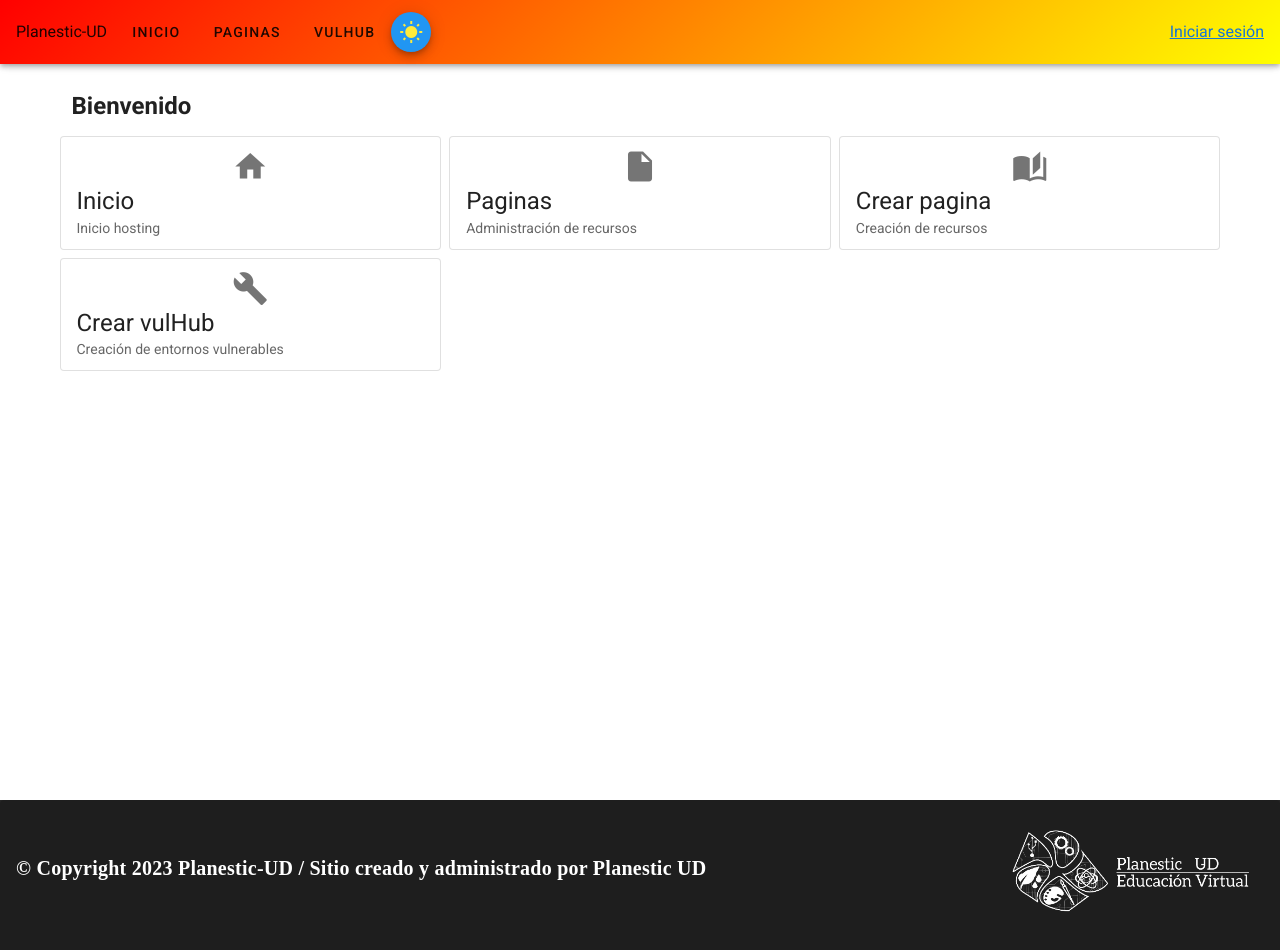
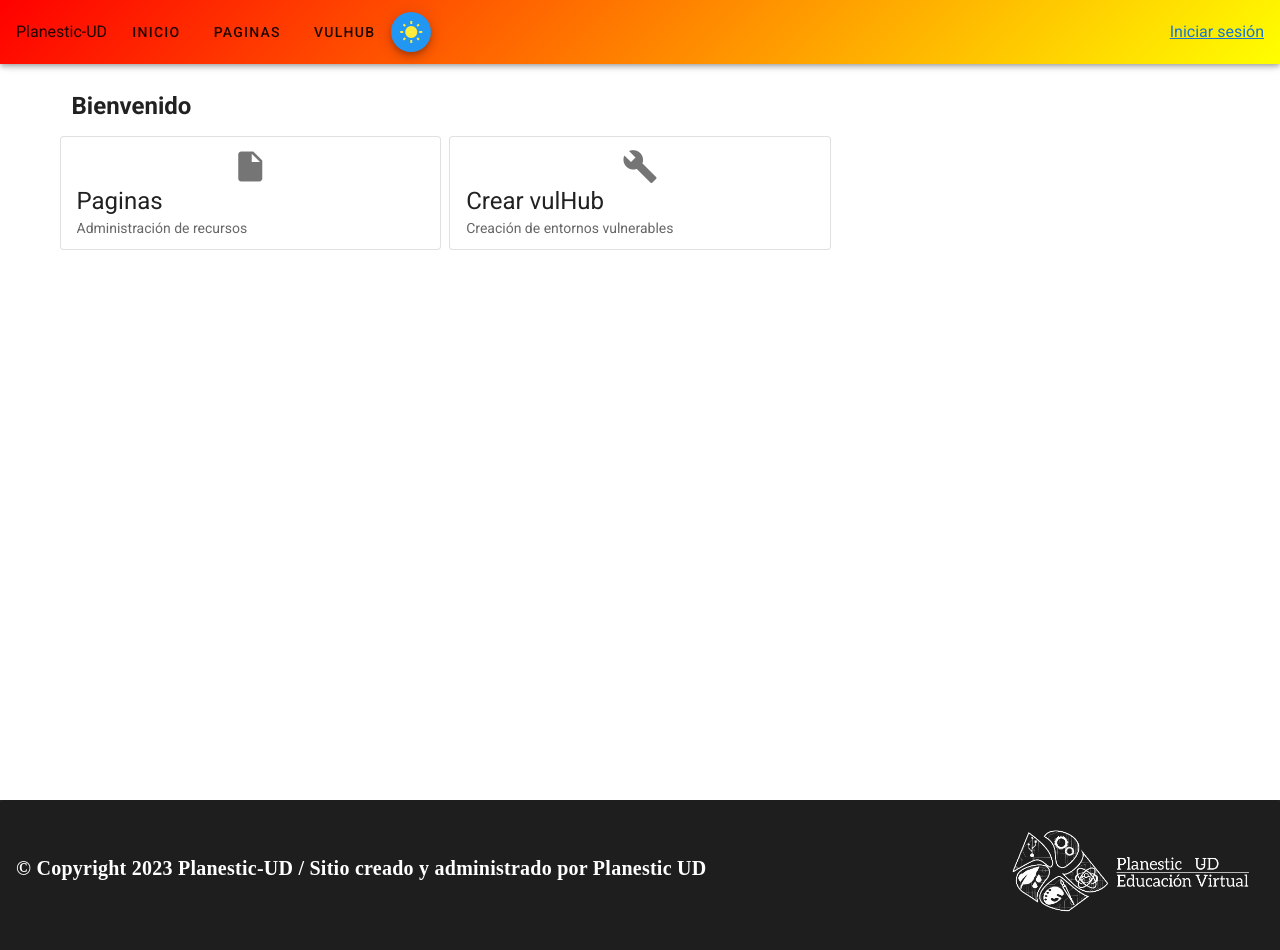
Before and after one commit to planesticud/ud-hosting-client, a Vue app: page / in a window 1280 px wide. Shown: the top 950 px of the page. Built offline with nearby package versions, Linux system fonts and the light colour scheme; sample sign-in values are in the browser's storage; what vue-form-generator would draw is missing.

Commit message:
add create vulhub cloud

```diff
--- a/src/components/Home.vue
+++ b/src/components/Home.vue
@@ -72,22 +72,10 @@ export default {
 
       this.buttons = [
         {
-          text: "Inicio",
-          route: "/home",
-          description: "Inicio hosting",
-          icon: "mdi-home",
-        },
-        {
           text: "Paginas",
           route: "/pages",
           description: "Administración de recursos",
           icon: "mdi-file",
-        },
-        {
-          text: "Crear pagina",
-          route: "/pages/add",
-          description: "Creación de recursos",
-          icon: "mdi-book-open-page-variant",
         },
         {
           text: "Crear vulHub",
--- a/src/components/vulhub/AddVulHub.vue
+++ b/src/components/vulhub/AddVulHub.vue
@@ -31,7 +31,7 @@
           <h2>Nuevo entorno vulnerable</h2>
         </v-card-title>
         <v-card-text>
-          <v-select v-model="model.env" :items="buttons" item-text="text" item-value="value" label="entorno" ></v-select>
+          <v-select v-model="model.env" :items="buttons" item-text="text" item-value="value" label="entorno"></v-select>
 
           <v-select v-model="model.type" :items="types" :rules="[v => !!v || 'debe escoger un entorno']" label="Entorno"
             required></v-select>
@@ -44,9 +44,18 @@
             <p></p>
             &nbsp; &nbsp;
             <v-card v-if="result.state" flat>
-              <a :href="result.url" target="_blank">
-                {{ result.text }}
-              </a>
+              <h2>Siga las instrucciones:</h2>
+              <h3>
+                <a :href="result.url" target="_blank">
+                  {{ result.text }}
+                </a>
+              </h3>
+              <p>&nbsp;</p>
+              <h3>
+                <a :href="result.url2" target="_blank">
+                  {{ result.text2 }}
+                </a>
+              </h3>
             </v-card>
           </div>
         </v-card-text>
@@ -84,7 +93,7 @@ export default {
       if (this.model.type == "LOCAL") {
         let url = `https://github.com/planesticud/vulhub/blob/master/${this.model.env.toLowerCase()}`
         this.result = {
-          text: "sigue las instrucciones del enlace",
+          text: "1. abre el enlace",
           color: "green lighten-2",
           state: true,
           url: url,
@@ -93,11 +102,15 @@ export default {
       } else {
         VulhubService.createVulhub({ first_name: this.model.first_name, last_name: this.model.last_name, email: this.model.email, name: this.model.name, env: this.model.env, type: this.model.type, })
           .then(({ data }) => {
+            let url2 = `https://github.com/planesticud/vulhub/blob/master/${this.model.env.toLowerCase()}`
+
             this.result = {
-              text: data.info,
+              text: "1. abre tu entorno vulnerable ",
+              url: data.ok,
+              text2: "1. abre el enlace con las instrucciones para atacar el entorno",
+              url2: url2,
               color: "green lighten-2",
               state: true,
-              url: `https://pages.planestic.udistrital.edu.co/${this.model.page_name}`,
             };
 
 
@@ -125,7 +138,7 @@ export default {
       this.buttons = [
         {
           text: "Wordpress",
-          value: "wrdpress",
+          value: "wordpress",
           description: "WordPress es un sistema de gestión de contenidos",
           icon: "mdi-wordpress",
           disabled: 0,
```
